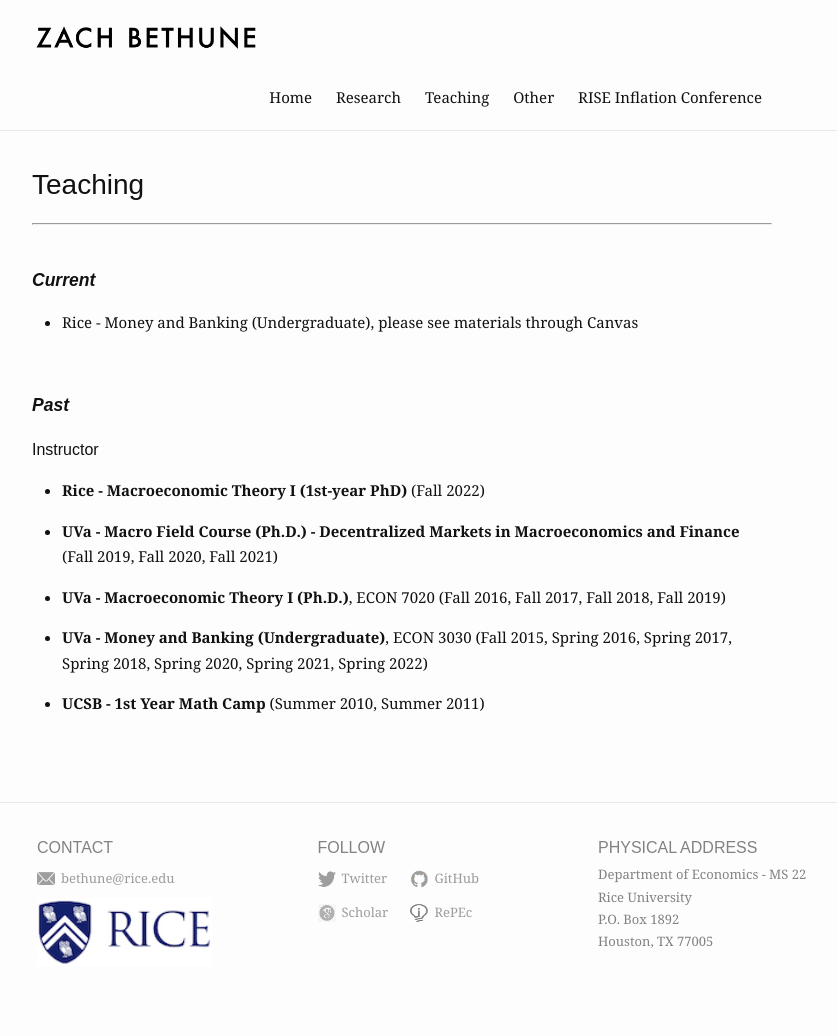
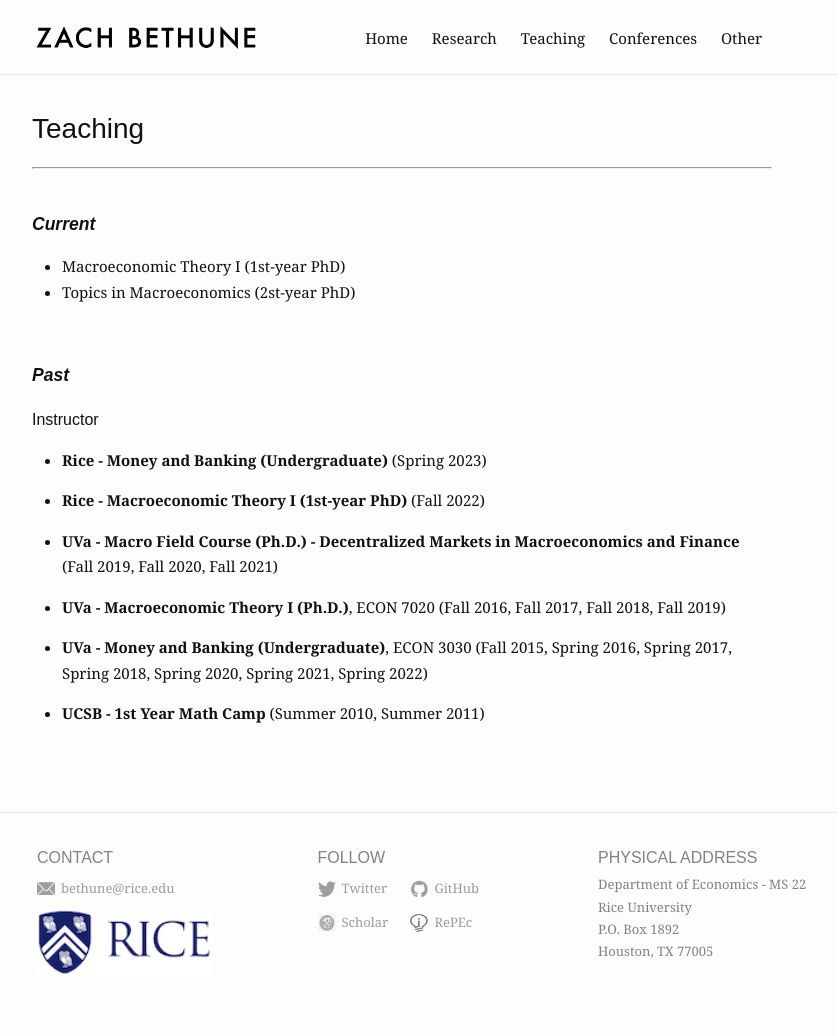
Before and after one commit to zbethune/zbethune.github.io, a Jekyll site: the page built from teaching.md, in a window 1280 px wide. Shown: the whole page, without its empty margins (238-1075 px from the left). Built offline with Jekyll 4.4.1, drawn with Linux system fonts in a browser that asks for light colours.

Commit message:
update website

```diff
--- a/_config.yml
+++ b/_config.yml
@@ -17,9 +17,11 @@ header:
       slug: /
     - name: Research
     - name: Teaching
+    - name: Conferences
+      slug: /conferences
     - name: Other
-    - name: RISE Inflation Conference
-      slug: /RISEconference
+    # - name: RISE Inflation Conference
+    #   slug: /RISEconference
 
 
 footer:
--- a/teaching.md
+++ b/teaching.md
@@ -9,13 +9,16 @@ slug: /teaching
 <br />
 
 ### ***Current***
-- Rice - Money and Banking (Undergraduate), please see materials through Canvas
+- Macroeconomic Theory I (1st-year PhD)
+- Topics in Macroeconomics (2st-year PhD)
 
 
 <br />
 
 ### ***Past***
 #### Instructor
+- **Rice - Money and Banking (Undergraduate)** (Spring 2023)
+
 - **Rice - Macroeconomic Theory I (1st-year PhD)** (Fall 2022)
 
 - **UVa - Macro Field Course (Ph.D.) - Decentralized Markets in Macroeconomics and Finance** (Fall 2019, Fall 2020, Fall 2021)
```
Also changed, not shown: conferences.md (added, +36 -0 lines), index.md (+2 -2 lines).
